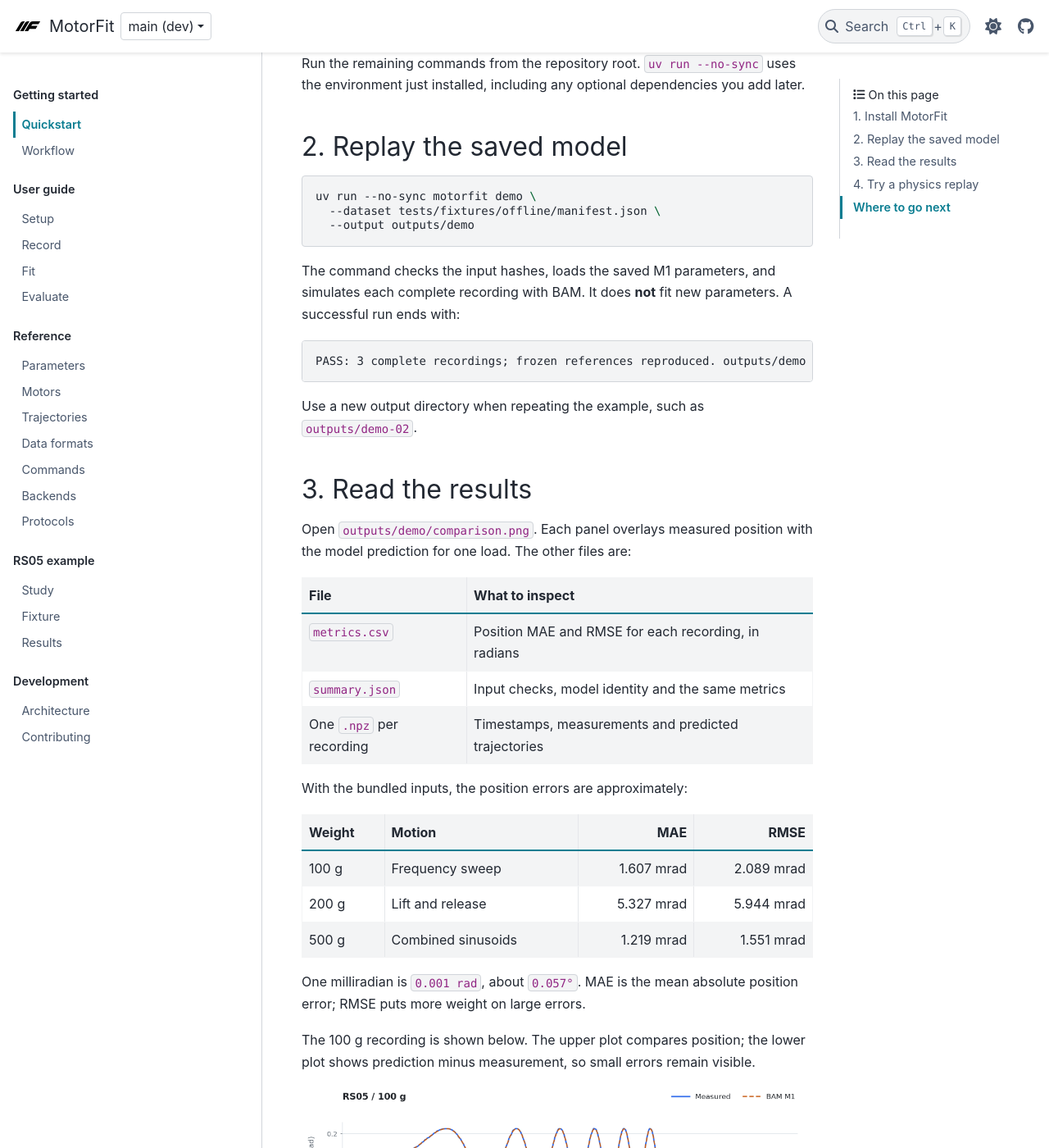
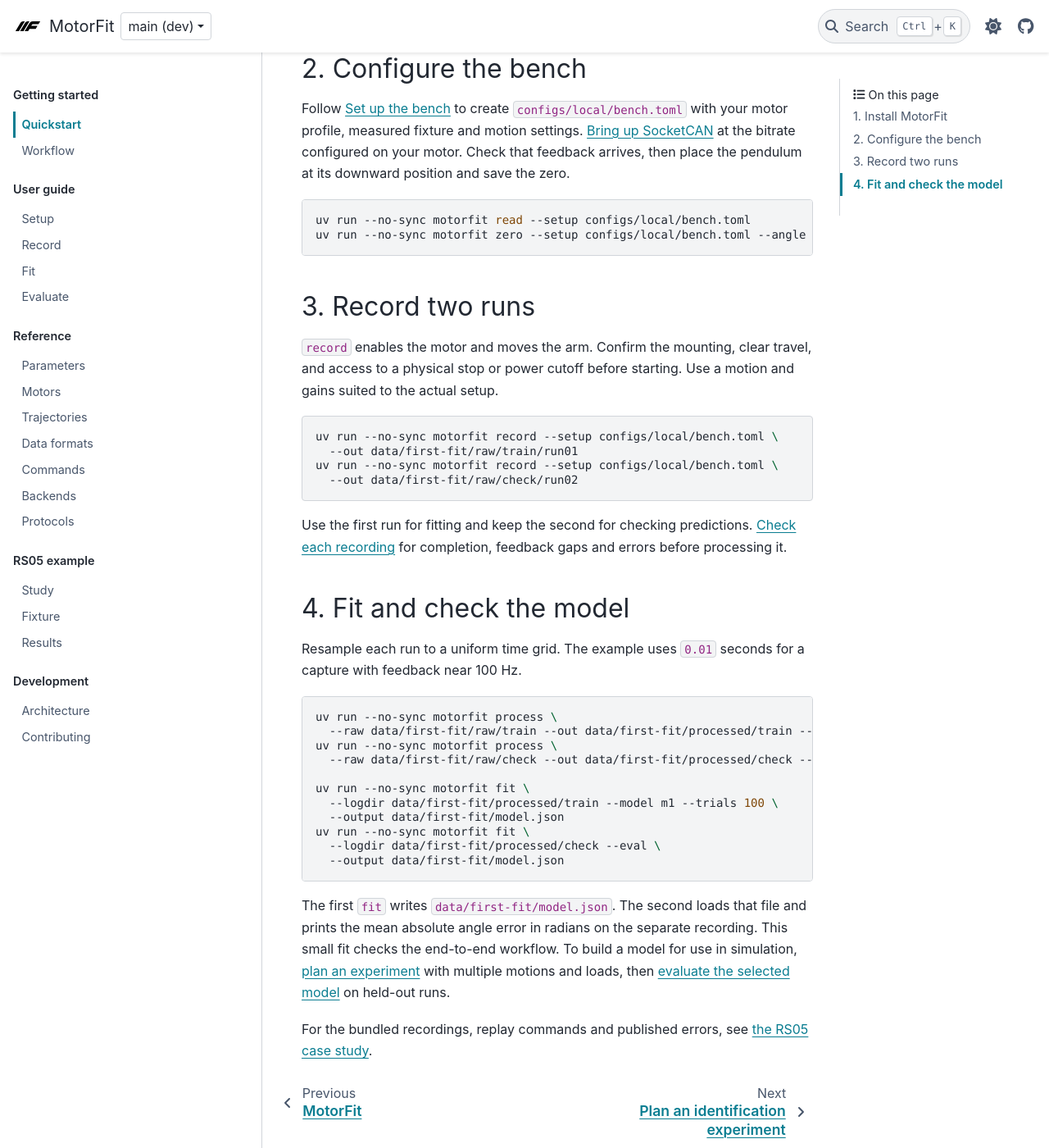
Before and after one commit to motorfit/motorfit, a Sphinx documentation site: the page built from docs/getting-started/quickstart.md, in a window 1280 px wide and 1400 px high, scrolled down 567 px. Shown: the whole window at 82% size. Built offline with Sphinx 7.4.7 and the PyData theme 0.15.4, drawn with Linux system fonts in a browser that asks for light colours; some of the changed text lies outside the part shown.

Commit message:
Separate MotorFit quickstart from the RS05 replay study

````diff
--- a/docs/case-studies/rs05.md
+++ b/docs/case-studies/rs05.md
@@ -79,8 +79,8 @@ aggregate accuracy, cross-engine agreement and unresolved behavior.
 ## What to reproduce
 
 The repository includes three complete recordings, the selected model and saved
-BAM predictions. [Quickstart](../getting-started/quickstart.md) reproduces this
-self-contained subset without the research archive.
+BAM predictions. [Reproduce these three runs](#reproduce-three-recorded-runs)
+with the bundled inputs.
 
 The full dataset, CAD, extended comparisons and videos are kept in a separate
 local archive. They are **not downloaded by cloning the repository**:
@@ -104,10 +104,59 @@ uv run --no-sync motorfit verify --dataset data/rs05/formal-v3/manifest.json
 The archive's `results/README.md` indexes the complete evidence. Model-selection
 records are under `models/provenance/` and `results/identification/`.
 
+## Reproduce three recorded runs
+
+After [installing MotorFit](../getting-started/quickstart.md#1-install-motorfit),
+run the bundled RS05 example from the repository root. It uses a saved model
+and runs on the CPU with the recorded inputs.
+
+```bash
+uv run --no-sync motorfit demo \
+  --dataset tests/fixtures/offline/manifest.json \
+  --output outputs/rs05-demo
+```
+
+The command checks the input hashes, replays the three recordings in BAM, and
+writes `comparison.png`, `metrics.csv`, `summary.json` and one `.npz` file per
+recording with the trajectories. Choose a fresh output directory for another run.
+
+| Weight | Motion | Position MAE | Position RMSE |
+|---|---|---:|---:|
+| 100 g | Frequency sweep | 1.607 mrad | 2.089 mrad |
+| 200 g | Lift and release | 5.327 mrad | 5.944 mrad |
+| 500 g | Combined sinusoids | 1.219 mrad | 1.551 mrad |
+
+`PASS` reports successful reproduction of the saved predictions. The table gives
+their errors against the measurements. The 100 g example below shows the measured
+and predicted angles above the residual plot.
+
+```{image} ../images/identification.png
+:alt: Measured and predicted position for the full 100 g RS05 sweep, with position error below.
+:class: only-light
+```
+
+```{image} ../images/identification-dark.png
+:alt: Measured and predicted position for the full 100 g RS05 sweep, with position error below.
+:class: only-dark
+```
+
+To replay the same recordings in MuJoCo:
+
+```bash
+uv sync --frozen --extra simulation
+uv run --no-sync motorfit replay \
+  --dataset tests/fixtures/offline/manifest.json \
+  --engine mujoco --dt 0.002 --output outputs/rs05-mujoco
+```
+
+In `outputs/rs05-mujoco/metrics.csv`, `position_mae_rad` compares MuJoCo with
+measurements and `delta_bam_position_mae_rad` compares it with BAM. The
+[evaluation guide](../guide/validation.md#replay-in-a-physics-backend) explains
+the output files and comparison settings.
+
 ## Advanced validation
 
-The following operations require the full archive. They are not part of the
-three-record quickstart.
+The following operations require the full archive.
 
 ### Replay the CAD fixture
 
--- a/docs/getting-started/quickstart.md
+++ b/docs/getting-started/quickstart.md
@@ -1,14 +1,16 @@
-# Run the offline example
+# Quickstart
 
-This tutorial checks your installation and shows what a fitted model can predict.
-You will replay three measured RS05 trajectories, produce a comparison plot, and
-read the error for each recording. Everything runs on the CPU, without a motor.
+Record motion from a motor, fit an actuator model, and check its predictions on a
+second recording. You will finish with a `model.json` fitted to your own data.
+
+You need a [supported motor](../reference/motors.md), a pendulum fixture with
+measured properties, and a Linux machine with a SocketCAN adapter.
 
 ## 1. Install MotorFit
 
 Install [uv](https://docs.astral.sh/uv/getting-started/installation/) and use
-**Python 3.12**. The following commands require GitHub access to the private source
-repository and an SSH key configured for that account.
+**Python 3.12**. Cloning requires access to the source repository and a GitHub SSH
+key. Run the remaining commands from the repository root.
 
 ```bash
 git clone --recurse-submodules git@github.com:motorfit/motorfit.git
@@ -16,97 +18,62 @@ cd motorfit
 uv sync --frozen
 ```
 
-For an existing checkout, run `git submodule update --init --recursive` before
-`uv sync --frozen`. This initializes BAM at the revision recorded by MotorFit.
+## 2. Configure the bench
 
-Run the remaining commands from the repository root. `uv run --no-sync` uses the
-environment just installed, including any optional dependencies you add later.
-
-## 2. Replay the saved model
+Follow [Set up the bench](../guide/configuration.md) to create
+`configs/local/bench.toml` with your motor profile, measured fixture and motion
+settings. [Bring up SocketCAN](../guide/acquisition.md#1-bring-up-socketcan) at the
+bitrate configured on your motor. Check that feedback arrives, then place the
+pendulum at its downward position and save the zero.
 
 ```bash
-uv run --no-sync motorfit demo \
-  --dataset tests/fixtures/offline/manifest.json \
-  --output outputs/demo
+uv run --no-sync motorfit read --setup configs/local/bench.toml
+uv run --no-sync motorfit zero --setup configs/local/bench.toml --angle 0
 ```
 
-The command checks the input hashes, loads the saved M1 parameters, and simulates
-each complete recording with BAM. It does **not** fit new parameters. A successful
-run ends with:
+## 3. Record two runs
 
-```text
-PASS: 3 complete recordings; frozen references reproduced. outputs/demo
+`record` enables the motor and moves the arm. Confirm the mounting, clear travel,
+and access to a physical stop or power cutoff before starting. Use a motion and
+gains suited to the actual setup.
+
+```bash
+uv run --no-sync motorfit record --setup configs/local/bench.toml \
+  --out data/first-fit/raw/train/run01
+uv run --no-sync motorfit record --setup configs/local/bench.toml \
+  --out data/first-fit/raw/check/run02
 ```
 
-Use a new output directory when repeating the example, such as `outputs/demo-02`.
+Use the first run for fitting and keep the second for checking predictions.
+[Check each recording](../guide/acquisition.md#5-check-the-recording) for
+completion, feedback gaps and errors before processing it.
 
-## 3. Read the results
+## 4. Fit and check the model
 
-Open `outputs/demo/comparison.png`. Each panel overlays measured position with
-the model prediction for one load. The other files are:
+Resample each run to a uniform time grid. The example uses `0.01` seconds for a
+capture with feedback near 100 Hz.
 
-| File | What to inspect |
-|---|---|
-| `metrics.csv` | Position MAE and RMSE for each recording, in radians |
-| `summary.json` | Input checks, model identity and the same metrics |
-| One `.npz` per recording | Timestamps, measurements and predicted trajectories |
+```bash
+uv run --no-sync motorfit process \
+  --raw data/first-fit/raw/train --out data/first-fit/processed/train --dt 0.01
+uv run --no-sync motorfit process \
+  --raw data/first-fit/raw/check --out data/first-fit/processed/check --dt 0.01
 
-With the bundled inputs, the position errors are approximately:
-
-| Weight | Motion | MAE | RMSE |
-|---|---|---:|---:|
-| 100 g | Frequency sweep | 1.607 mrad | 2.089 mrad |
-| 200 g | Lift and release | 5.327 mrad | 5.944 mrad |
-| 500 g | Combined sinusoids | 1.219 mrad | 1.551 mrad |
-
-One milliradian is `0.001 rad`, about `0.057°`. MAE is the mean absolute position
-error; RMSE puts more weight on large errors.
-
-The 100 g recording is shown below. The upper plot compares position; the lower
-plot shows prediction minus measurement, so small errors remain visible.
-
-```{image} ../images/identification.png
-:alt: Measured and predicted position for the full 100 g RS05 sweep, with position error below.
-:class: only-light
+uv run --no-sync motorfit fit \
+  --logdir data/first-fit/processed/train --model m1 --trials 100 \
+  --output data/first-fit/model.json
+uv run --no-sync motorfit fit \
+  --logdir data/first-fit/processed/check --eval \
+  --output data/first-fit/model.json
 ```
 
-```{image} ../images/identification-dark.png
-:alt: Measured and predicted position for the full 100 g RS05 sweep, with position error below.
-:class: only-dark
-```
+The first `fit` writes `data/first-fit/model.json`. The second loads that file and
+prints the mean absolute angle error in radians on the separate recording.
+This small fit checks the end-to-end workflow. To build a model for use in
+simulation, [plan an experiment](workflow.md) with multiple motions and loads,
+then [evaluate the selected model](../guide/validation.md) on held-out runs.
 
-`PASS` means that the saved predictions were reproduced. It does not mean that
-prediction error is zero: the 200 g release has a larger residual, discussed in
-[RS05 results](../case-studies/rs05-findings.md).
+(run-the-offline-example)=
 
-## 4. Try a physics replay
-
-To run the same model through the included MuJoCo adapter:
-
-```bash
-uv sync --frozen --extra simulation
-uv run --no-sync motorfit replay \
-  --dataset tests/fixtures/offline/manifest.json \
-  --engine mujoco --dt 0.002 --output outputs/mujoco
-```
-
-Read `outputs/mujoco/metrics.csv`. `position_mae_rad` compares MuJoCo with the
-measurement; `delta_bam_position_mae_rad` compares MuJoCo with BAM. These answer
-different questions. The [evaluation guide](../guide/validation.md#replay-in-a-physics-backend)
-explains the files and comparison settings.
-
-## Where to go next
-
-To identify a motor, begin with the [experiment workflow](workflow.md). The three
-example records are a demonstration subset, not a training dataset for a new
-motor. The complete [RS05 study](../case-studies/rs05.md) used 111 recordings.
-
-If installation or the example fails:
-
-| Symptom | Action |
-|---|---|
-| GitHub reports `Permission denied (publickey)` | Check repository access and your GitHub SSH key |
-| BAM source is missing | Run `git submodule update --init --recursive`, then sync again |
-| Output directory already exists | Select a new `--output` path |
-| A SHA-256 check fails | Restore the bundled fixture from Git; it has been changed or is incomplete |
-| MuJoCo cannot be imported | Run `uv sync --frozen --extra simulation`, then use `uv run --no-sync` |
+For the bundled recordings, replay commands and published errors, see
+[the RS05 case study](../case-studies/rs05.md#reproduce-three-recorded-runs).
--- a/docs/guide/configuration.md
+++ b/docs/guide/configuration.md
@@ -5,8 +5,9 @@ MotorFit reads these settings from TOML files. The same setup file is used by
 `read`, `inspect`, `zero` and `record`.
 
 You need a supported motor, a rigidly mounted pendulum, measured fixture properties,
-and a Linux machine with a SocketCAN interface. Complete the
-[offline quickstart](../getting-started/quickstart.md) first to check the software.
+and a Linux machine with a SocketCAN interface. Use the
+[Quickstart installation steps](../getting-started/quickstart.md#1-install-motorfit)
+to prepare the software.
 
 ## 1. Create a local configuration
 
--- a/docs/index.md
+++ b/docs/index.md
@@ -22,11 +22,10 @@ currently models a single pendulum joint; it does not automatically calibrate an
 entire robot or edit its XML. See [Parameters](reference/parameters.md) for the
 physical meaning of the fitted values and their connection to simulation.
 
-## Start with a recorded example
+## Quickstart
 
-[Run the quickstart](getting-started/quickstart.md) to reproduce three real RS05
-recordings and inspect their prediction errors. You need Python 3.12, uv and access
-to the source repository. A motor and GPU are unnecessary for this first run.
+[Follow the quickstart](getting-started/quickstart.md) to install MotorFit, record
+motion from your bench and fit your first motor model.
 
 ## Identify your own motor
 
@@ -49,7 +48,8 @@ Follow the guides in order. Each uses the same configuration and study directory
 
 [Supported models](reference/motors.md) lists the shipped profiles.
 [The RS05 study](case-studies/rs05.md) describes the experiment, selected parameters
-and remaining prediction errors.
+and remaining prediction errors. Its [bundled replay](case-studies/rs05.md#reproduce-three-recorded-runs)
+runs on a CPU using three recorded experiments.
 
 The package is **0.1.0, unreleased**. The menu beside the logo selects the handbook
 version. The documentation is public; the source repository currently requires
````
Also changed, not shown: README.md (+5 -25 lines), README.zh-CN.md (+3 -23 lines), 1 other file.
